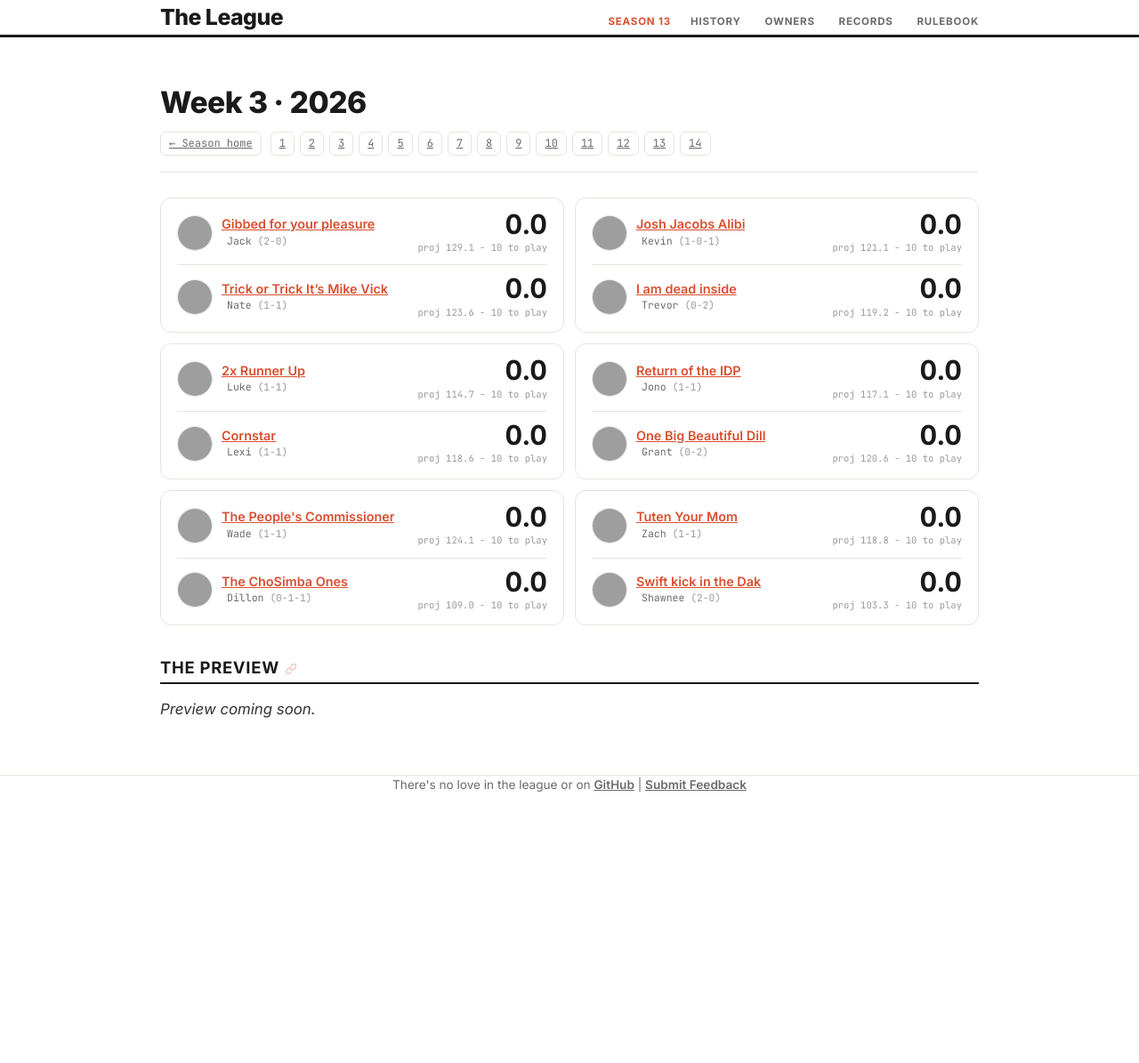
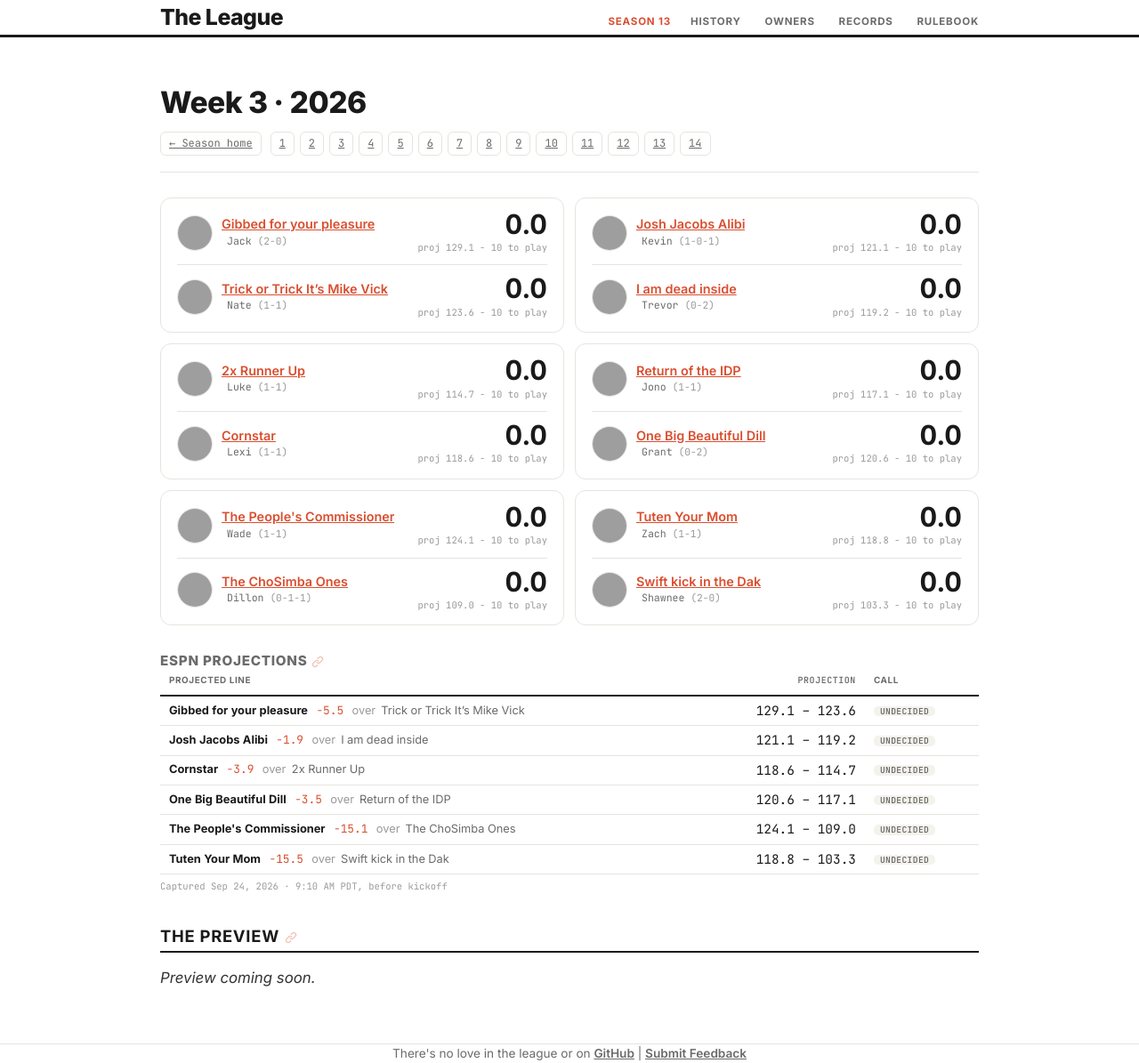
Before and after one commit to dillondrenzek/no-love-in-the-league, a Jekyll site: the page built from docs/seasons/2026/week-3.md, in a window 1280 px wide, cut to the strip 0-1195 px from the top of the page. Shown: the whole strip at 89% size. Built offline with Jekyll 4.4.1, drawn with Linux system fonts in a browser that asks for light colours; before the commit the page ends 900 px from its top, so only the background shows below that; grey boxes are pictures that could not be loaded.

Commit message:
newest data and projections

```diff
--- a/data/rosters/2026-week-03.yml
+++ b/data/rosters/2026-week-03.yml
@@ -1,6 +1,6 @@
 season: 2026
 week: 3
-captured_at: '2026-09-24T16:07:06+00:00'
+captured_at: '2026-09-24T16:11:37+00:00'
 rosters:
 - manager_id: '{1C08B299-B471-49F1-88B2-99B47149F176}'
   team_id: 1
--- a/docs/_data/weeks.yml
+++ b/docs/_data/weeks.yml
@@ -625,8 +625,98 @@
     home_proj: 118.8
     away_proj: 103.3
   highlights: []
-  projections: []
-  projected_at: null
+  projections:
+  - home_id: jackperkins74
+    away_id: whowonthelastsuperbowl
+    home_team: Gibbed for your pleasure
+    away_team: Trick or Trick It’s Mike Vick
+    home_proj: 129.1
+    away_proj: 123.6
+    pickem: false
+    fav_id: jackperkins74
+    fav_team: Gibbed for your pleasure
+    dog_team: Trick or Trick It’s Mike Vick
+    fav_proj: 129.1
+    dog_proj: 123.6
+    spread: 5.5
+    decided: false
+    result: null
+  - home_id: kevbots22
+    away_id: purpsworth
+    home_team: Josh Jacobs Alibi
+    away_team: I am dead inside
+    home_proj: 121.1
+    away_proj: 119.2
+    pickem: false
+    fav_id: kevbots22
+    fav_team: Josh Jacobs Alibi
+    dog_team: I am dead inside
+    fav_proj: 121.1
+    dog_proj: 119.2
+    spread: 1.9
+    decided: false
+    result: null
+  - home_id: lukstein
+    away_id: alexandra
+    home_team: 2x Runner Up
+    away_team: Cornstar
+    home_proj: 114.7
+    away_proj: 118.6
+    pickem: false
+    fav_id: alexandra
+    fav_team: Cornstar
+    dog_team: 2x Runner Up
+    fav_proj: 118.6
+    dog_proj: 114.7
+    spread: 3.9
+    decided: false
+    result: null
+  - home_id: schirmerj
+    away_id: gganoom
+    home_team: Return of the IDP
+    away_team: One Big Beautiful Dill
+    home_proj: 117.1
+    away_proj: 120.6
+    pickem: false
+    fav_id: gganoom
+    fav_team: One Big Beautiful Dill
+    dog_team: Return of the IDP
+    fav_proj: 120.6
+    dog_proj: 117.1
+    spread: 3.5
+    decided: false
+    result: null
+  - home_id: sturmanator15
+    away_id: theoceanpulse
+    home_team: The People's Commissioner
+    away_team: The ChoSimba Ones
+    home_proj: 124.1
+    away_proj: 109.0
+    pickem: false
+    fav_id: sturmanator15
+    fav_team: The People's Commissioner
+    dog_team: The ChoSimba Ones
+    fav_proj: 124.1
+    dog_proj: 109.0
+    spread: 15.1
+    decided: false
+    result: null
+  - home_id: zachzoske
+    away_id: shawne2520997
+    home_team: Tuten Your Mom
+    away_team: Swift kick in the Dak
+    home_proj: 118.8
+    away_proj: 103.3
+    pickem: false
+    fav_id: zachzoske
+    fav_team: Tuten Your Mom
+    dog_team: Swift kick in the Dak
+    fav_proj: 118.8
+    dog_proj: 103.3
+    spread: 15.5
+    decided: false
+    result: null
+  projected_at: Sep 24, 2026 · 9:10 AM PDT
 2026-4:
   week: 4
   state: future
```
Also changed, not shown: data/projections/2026-week-03.yml (added, +52 -0 lines).
